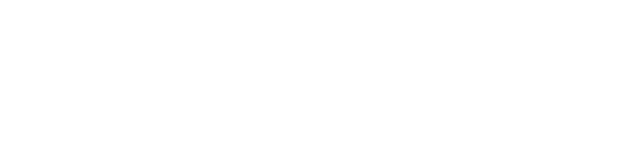
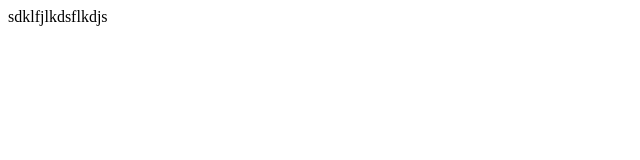
Before and after one commit to rhemanth/newGitTest, a plain HTML site: page index.html in a window 1280 px wide. Shown: the whole page, without its empty margins (0-640 px from the left). Drawn offline with Linux system fonts and the light colour scheme.

Commit message:
Update index.html
Added

```diff
--- a/index.html
+++ b/index.html
@@ -5,6 +5,6 @@
 	<title>Bricks and Motor</title>
 </head>
 <body>
-
+sdklfjlkdsflkdjs
 </body>
 </html>
```
